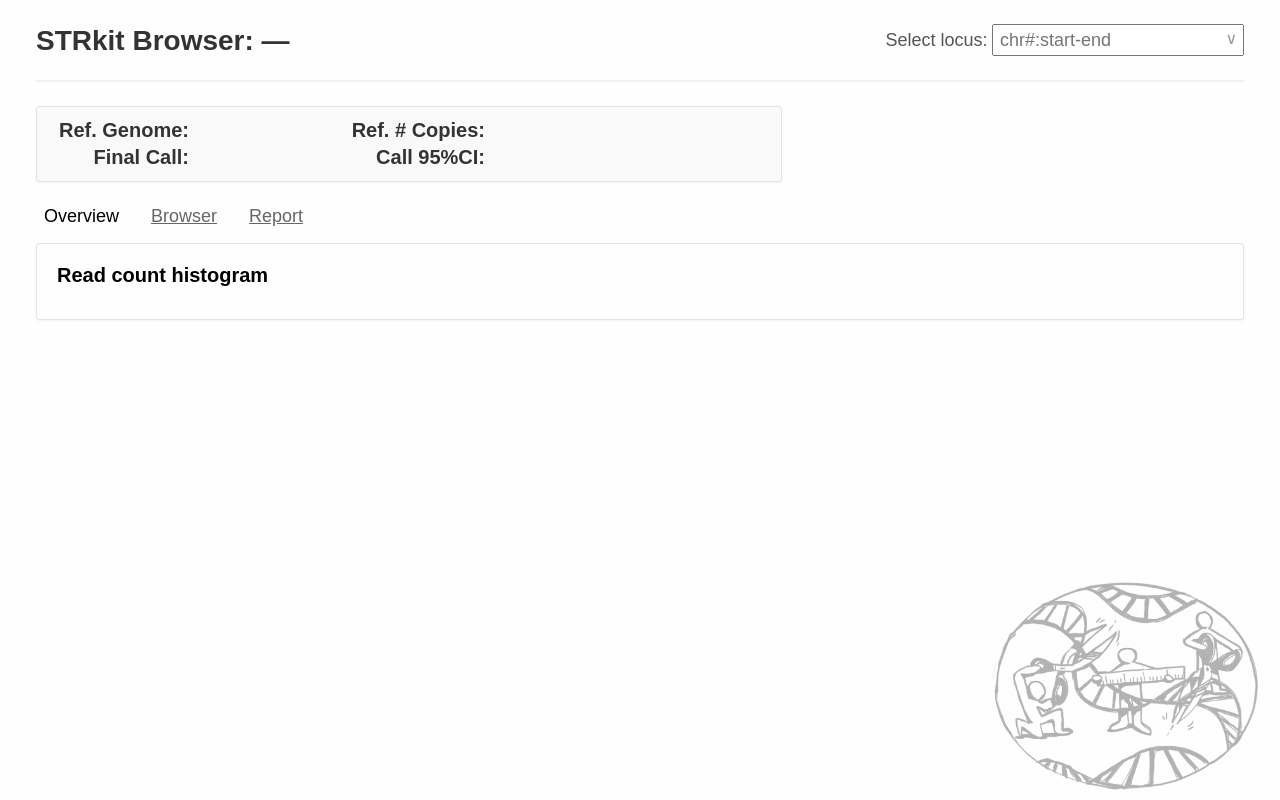
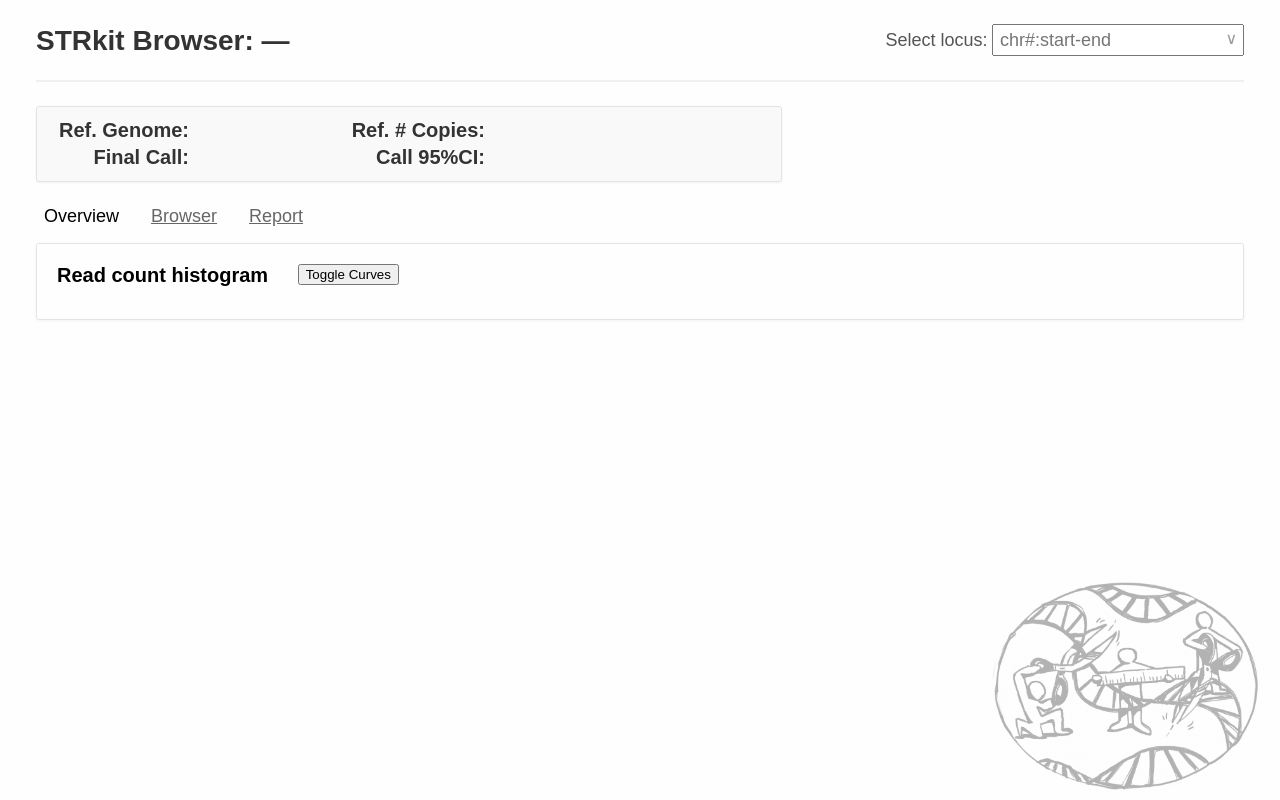
Before and after one commit to davidlougheed/strkit, a Flask app: template strkit/viz/templates/browser.html in a window 1280 px wide. Run offline with Flask 2, Linux system fonts and the light colour scheme; the template is opened without the code that fills it, so the values that code supplies are empty; some libraries are stand-ins or nearby versions.

Commit message:
feat[viz]: button to toggle curves on/off

```diff
--- a/strkit/viz/templates/browser.html
+++ b/strkit/viz/templates/browser.html
@@ -12,6 +12,14 @@
 
     <script>
         const palettes = [d3.interpolateBlues, d3.interpolateReds];
+
+        const ui = {
+            showGaussians: true,
+        };
+
+        const state = {
+            callData: null,
+        };
 
         let params = {
             cmd: {},
@@ -68,7 +76,8 @@
           yRange = [height - marginBottom, marginTop], // [bottom, top]
           yLabel = "↑ Frequency", // a label for the y-axis
           yFormat = normalize ? "%" : undefined, // a format specifier string for the y-axis
-          color = "currentColor" // bar fill color
+          color = "currentColor", // bar fill color
+          showGaussians = true,
         } = {}) {
           // Compute values.
           const X = d3.map(data, x);
@@ -128,7 +137,7 @@
             .append("title")
               .text((d, i) => [`${d.x0} ≤ x < ${d.x1}`, yFormat(Y[i])].join("\n"));
 
-          if (peaks) {
+          if (peaks && showGaussians) {
             const xs = [];
             for (let i = xDomain[0]; i < xDomain[1]; i += 0.01) {
               xs.push(i);
@@ -192,6 +201,8 @@
 
         let locusSearchBox = null;
         let searchResponseList = null;
+
+        let btnToggleCurves = null;
 
         let histogramContainer = null;
         let kmerColumn = null;
@@ -270,7 +281,9 @@
          *     }
          * }} callData
          {% endraw %}*/
-        const renderCall = (callData) => {
+        const renderCall = () => {
+            const callData = state.callData;
+
             console.log("call data", callData);
 
             /** @type number[] */
@@ -289,6 +302,7 @@
                 width: 800,
                 height: 500,
                 color: "#9FA199",
+                showGaussians: ui.showGaussians,
             }));
 
             // Add k-mer plots, if available
@@ -428,11 +442,15 @@
             }).catch(console.error);
         };
 
-        const fetchCallData = i =>
+        const fetchCallData = i => {
             fetch(`/call_data/${i}`)
                 .then(r => r.json())
-                .then(renderCall)
+                .then(callData => {
+                    state.callData = callData;
+                    renderCall();
+                })
                 .catch(console.error);
+        }
 
         const fetchParams = () =>
             fetch(`/params`)
@@ -450,11 +468,18 @@
             fetchCallData(i);
         };
 
+        const handleToggleCurvesClick = () => {
+            ui.showGaussians = !ui.showGaussians;
+            renderCall();
+        };
+
         // --------------------------------------------------------------------
 
         document.addEventListener("DOMContentLoaded", () => {
             locusSearchBox = document.getElementById("locus-search-box");
             searchResponseList = document.getElementById("search-responses");
+
+            btnToggleCurves = document.getElementById("btn-toggle-curves");
 
             histogramContainer = document.getElementById("histogram");
             kmerColumn = document.getElementById("col-k-mer-dist");
@@ -492,6 +517,8 @@
                 // TODO: debounce
                 performSearch(v);
             });
+
+            btnToggleCurves.addEventListener("click", handleToggleCurvesClick);
 
             document.querySelectorAll(".tab-link").forEach(tL => {
                 tL.addEventListener("click", e => {
@@ -716,6 +743,10 @@
             margin: 0 0 12px 0;
             font-size: 20px;
         }
+        #tab-overview h2 button {
+            margin-left: 1.5rem;
+            vertical-align: top;
+        }
         #tab-overview header {
 
         }
@@ -881,7 +912,7 @@
     </ul>
     <div class="tab-content active" id="tab-overview">
         <div id="col-rc-hist">
-            <h2>Read count histogram</h2>
+            <h2>Read count histogram <button id="btn-toggle-curves">Toggle Curves</button></h2>
             <div id="histogram"></div>
         </div>
         <div id="col-k-mer-dist" class="hidden"> <!-- TODO: Only if k-mer content exists -->
```
